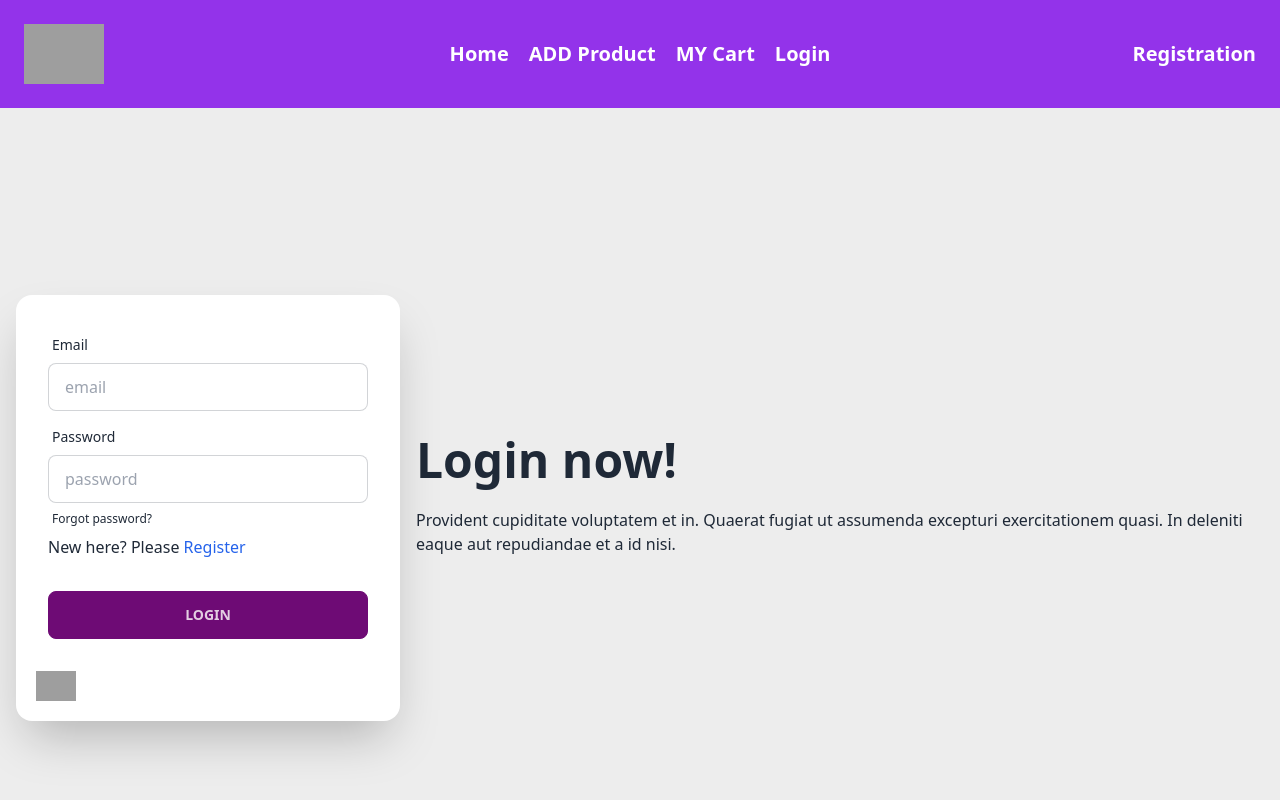
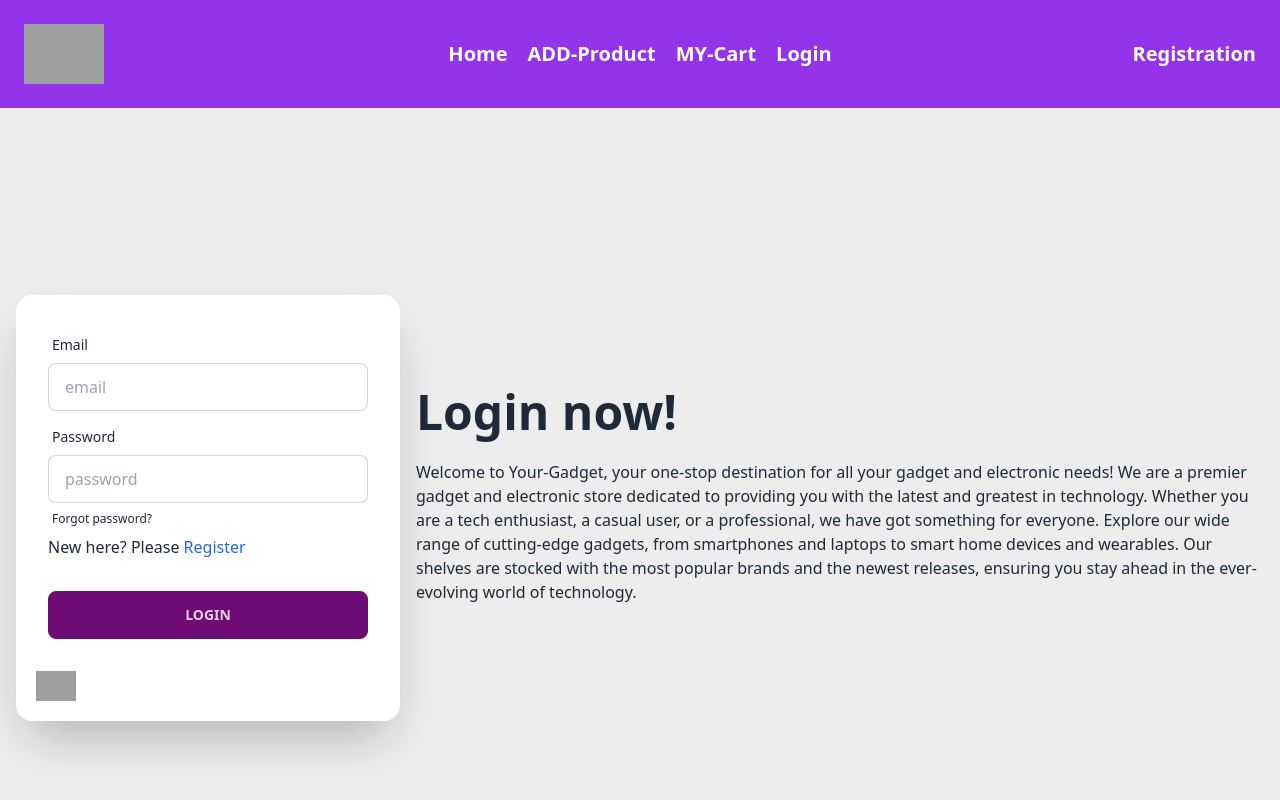
Before and after one commit to mdmasumdu/your-gadget-client, a React (Vite) app: page /login in a window 1280 px wide. Shown: the top 800 px of the page. Built offline with nearby package versions, Linux system fonts and the light colour scheme; no server answers; grey boxes are pictures that could not be loaded.

Commit message:
fixed add to cart problem

```diff
--- a/src/Components/Login/Login.jsx
+++ b/src/Components/Login/Login.jsx
@@ -82,7 +82,11 @@ const Login = () => {
         <div className="hero-content flex-col lg:flex-row-reverse">
           <div className="text-center lg:text-left">
             <h1 className="text-5xl font-bold">Login now!</h1>
-            <p className="py-6">Provident cupiditate voluptatem et in. Quaerat fugiat ut assumenda excepturi exercitationem quasi. In deleniti eaque aut repudiandae et a id nisi.</p>
+            <p className="py-6">Welcome to Your-Gadget, your one-stop destination for all your gadget and electronic needs! We are a premier gadget and electronic store dedicated to providing you with the latest and greatest in technology. Whether you are a tech enthusiast, a casual user, or a professional, we  have got something for everyone.
+
+Explore our wide range of cutting-edge gadgets, from smartphones and laptops to smart home devices and wearables. Our shelves are stocked with the most popular brands and the newest releases, ensuring you stay ahead in the ever-evolving world of technology.
+
+</p>
           </div>
           <div className="card flex-shrink-0 w-full max-w-sm shadow-2xl bg-base-100">
             <form onSubmit={loginhandler} className="card-body">
--- a/src/Components/Nav/Nav.jsx
+++ b/src/Components/Nav/Nav.jsx
@@ -8,8 +8,8 @@ const Nav = () => {
 
     const links =<>
       <NavLink to={`/`}>Home</NavLink>
-      <NavLink to={`/addproduct`}>ADD Product</NavLink>
-      <NavLink to={`/mycart`}>MY Cart</NavLink>
+      <NavLink to={`/addproduct`}>ADD-Product</NavLink>
+      <NavLink to={`/mycart`}>MY-Cart</NavLink>
       {
         user ? "" : <NavLink to={`/login`}>Login</NavLink>
       }
--- a/src/Components/Products/Details.jsx
+++ b/src/Components/Products/Details.jsx
@@ -18,13 +18,17 @@ const Details = () => {
 
 
     const addtocartHanler =(pho)=>{
+ const {productname,brandname,photo,price,rating,shortdescription} =pho ;
+
+      const newpho ={productname,brandname,photo,price,rating,shortdescription}
+
       console.log(pho)
       fetch('http://localhost:5000/cart',{
         method:"POST",
         headers:{
           "content-type":"application/json"
         },
-        body: JSON.stringify(pho)
+        body: JSON.stringify(newpho)
       })
       .then(res=>res.json())
       .then(data=>{
--- a/src/Components/Products/Product.jsx
+++ b/src/Components/Products/Product.jsx
@@ -18,15 +18,15 @@ const Product = ({phone}) => {
     return (
         <div>
             {
-             <div className="card bg-base-100 shadow-xl">
+             <div className="card bg-slate-300 shadow-xl">
               <figure className="px-10 pt-10">
                 <img src={photo} alt="Shoes" className="rounded-xl h-72" />
               </figure>
               <div className="card-body items-center text-center">
                 <h2 className="card-title">{productname}</h2>
-                <p>{brandname}</p>
-                <h1>Rating:{rating}</h1>
-                <p>{shortdescription}</p>
+                <p>Brand: {brandname}</p>
+                <h1>Rating: {rating}/10</h1>
+                <p className="h-16 overflow-scroll">{shortdescription}</p>
                  <p>Price: ${price}</p>
                 <div className="card-actions">
                   <button className="btn btn-primary" onClick={()=>detailhandler(_id)}>Details</button>
--- a/src/Components/Products/Products.jsx
+++ b/src/Components/Products/Products.jsx
@@ -16,7 +16,7 @@ const Products = () => {
             dphones  ==  '' ? <p><h1 className="text-center font-bold text-3xl mt-10">This brand Does not has any product</h1>  </p> :<h1 className="text-center font-bold text-3xl mt-10">Availble Products</h1>
           }
 
-          <div className="grid md:grid-cols-3 mt-10 gap-10">
+          <div className="grid md:grid-cols-3 mt-10 gap-10 mb-10 p-5">
           {
                 dphones?.map(phone=><Product key={phone._id} phone={phone}></Product>)
             }
--- a/src/Components/Registration/Registration.jsx
+++ b/src/Components/Registration/Registration.jsx
@@ -75,7 +75,9 @@ const {createuser,update}= useContext(AuthContext);
         <div className="hero-content flex-col lg:flex-row-reverse">
           <div className="text-center lg:text-left">
             <h1 className="text-5xl font-bold">Register Now now!</h1>
-            <p className="py-6">Provident cupiditate voluptatem et in. Quaerat fugiat ut assumenda excepturi exercitationem quasi. In deleniti eaque aut repudiandae et a id nisi.</p>
+            <p className="py-6">Welcome to Your-Gadget, your one-stop destination for all your gadget and electronic needs! We are a premier gadget and electronic store dedicated to providing you with the latest and greatest in technology. Whether you are a tech enthusiast, a casual user, or a professional, we  have got something for everyone.
+
+Explore our wide range of cutting-edge gadgets, from smartphones and laptops to smart home devices and wearables. Our shelves are stocked with the most popular brands and the newest releases, ensuring you stay ahead in the ever-evolving world of technology.</p>
           </div>
           <div className="card flex-shrink-0 w-full max-w-sm shadow-2xl bg-base-100">
             <form onSubmit={registerhandler} className="card-body">
```
